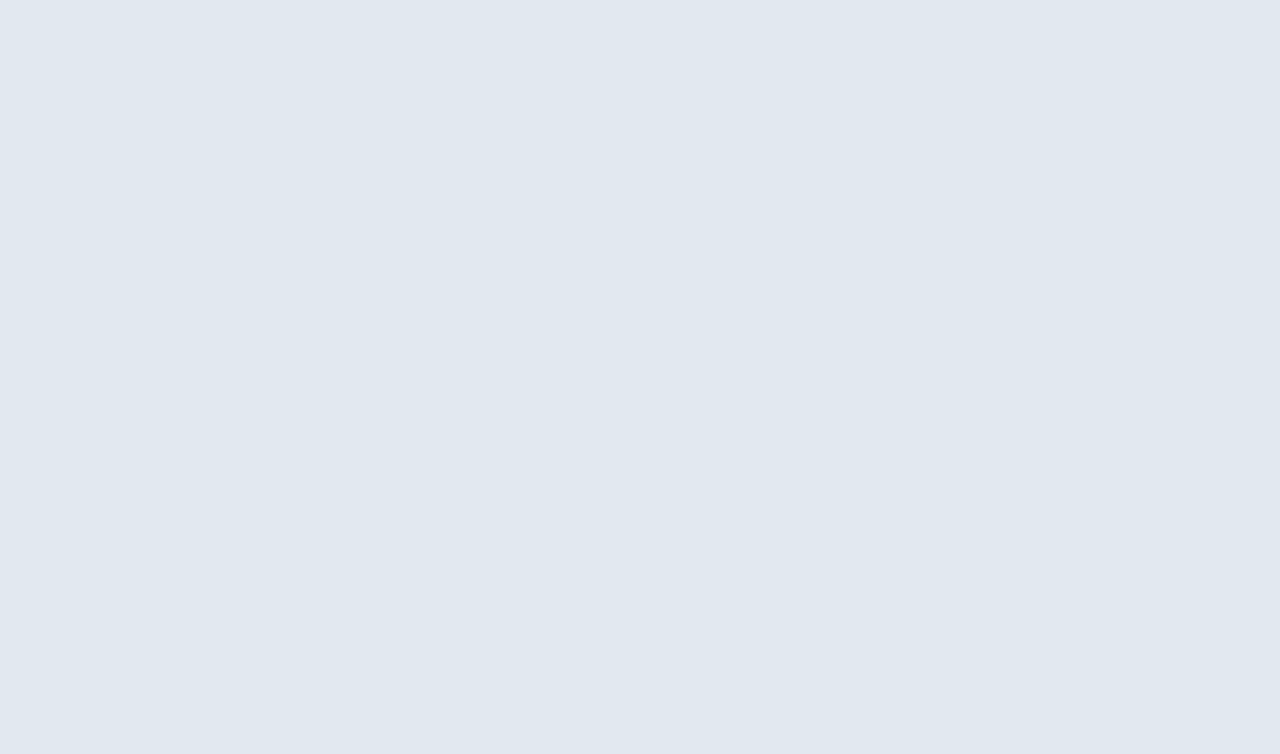
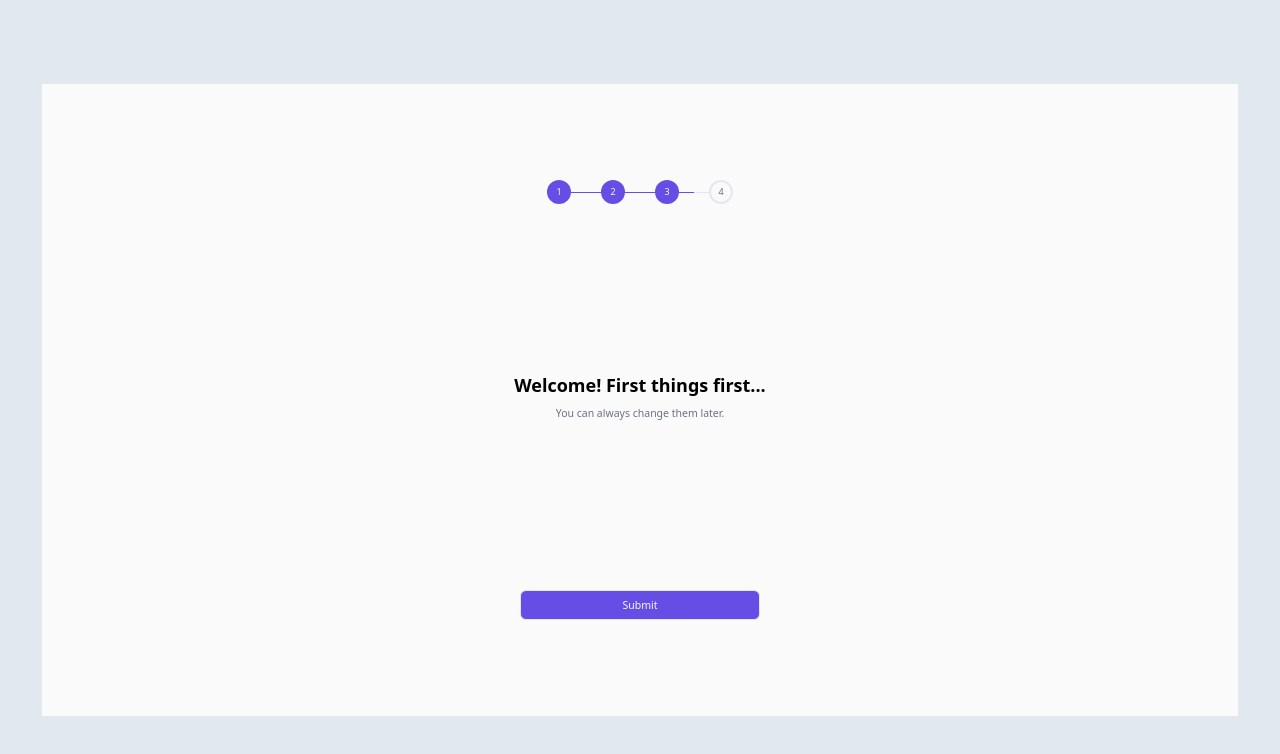
Before and after one commit to sky-kryst/cutshort-react-assignment, a Next.js app: page /onboarding/1 in a window 1280 px wide. Shown: the top 754 px of the page. Built offline with nearby package versions, Linux system fonts and the light colour scheme.

Commit message:
feat(components): :sparkles: onboarding layout

```diff
--- a/components/OnboardingLayout/index.tsx
+++ b/components/OnboardingLayout/index.tsx
@@ -1,22 +1,86 @@
+import React from "react";
+
 interface IProps {
   children?: React.ReactNode;
   submitButtonTitle: string;
+  title: string;
+  subtitle: string;
+  pageNo: number;
 }
 
 export const OnboardingLayout: React.FC<IProps> = ({
   children,
   submitButtonTitle,
+  title,
+  subtitle,
+  pageNo,
 }) => {
   return (
-    <div>
-      <div>
+    <body className="bg-slate-200 h-screen w-screen flex justify-center items-center px-14 py-28">
+      <div
+        className={`bg-neutral-50 h-full w-full flex flex-col items-center justify-between py-32`}
+      >
+        {/* <div className="w-1/3 border border-black"> */}
+        <Stepper noOfSteps={4} stepNo={pageNo} />
+        <div className="flex flex-col justify-between items-center h-16">
+          <h1 className="font-bold text-2xl">{title}</h1>
+          <h4 className="font-normal text-gray-500 text-sm">{subtitle}</h4>
+        </div>
         <form>
           {children}
-          {submitButtonTitle && (
-            <button type="submit">{submitButtonTitle}</button>
-          )}
+          <button
+            type="submit"
+            className="bg-brand-indigo h-10 text-sm w-80 text-neutral-50 border rounded-lg"
+          >
+            {submitButtonTitle}
+          </button>
         </form>
+        {/* </div> */}
       </div>
-    </div>
+    </body>
   );
 };
+
+interface IStepperProps {
+  noOfSteps: number;
+  stepNo: number;
+}
+
+const Stepper: React.FC<IStepperProps> = ({ noOfSteps, stepNo }) => {
+  let stepperElements: Array<React.ReactNode> = [];
+
+  for (let i = 1; i <= noOfSteps; i++) {
+    const isActive = stepNo >= i;
+
+    stepperElements.push(
+      <div
+        className={`h-8 w-8 rounded-full flex justify-center items-center text-xs ${
+          isActive
+            ? "bg-brand-indigo text-neutral-50"
+            : "border-gray-200 bg-neutral-50 border-2 border-solid text-zinc-500"
+        }`}
+      >
+        {i}
+      </div>
+    );
+
+    if (i < noOfSteps) {
+      stepperElements.push(
+        <>
+          <span
+            className={`h-px w-5 ${
+              isActive ? "bg-brand-indigo" : "bg-gray-200"
+            }`}
+          ></span>
+          <span
+            className={`h-px w-5 ${
+              stepNo > i ? "bg-brand-indigo" : "bg-gray-200"
+            }`}
+          ></span>
+        </>
+      );
+    }
+  }
+
+  return <div className="flex items-center">{stepperElements}</div>;
+};
--- a/pages/index.tsx
+++ b/pages/index.tsx
@@ -16,6 +16,7 @@ const Home: NextPage = () => {
         <title>CutShort Assignment</title>
         <meta name="description" content="UI assignment for CutShort" />
         <link rel="icon" href="/favicon.ico" />
+        <link rel="stylesheet" href="https://rsms.me/inter/inter.css" />
       </Head>
     </div>
   );
--- a/pages/onboarding/[step].tsx
+++ b/pages/onboarding/[step].tsx
@@ -2,5 +2,12 @@ import React from "react";
 import { OnboardingLayout } from "../../components";
 
 export default function Onboarding() {
-  return <OnboardingLayout></OnboardingLayout>;
+  return (
+    <OnboardingLayout
+      title="Welcome! First things first..."
+      subtitle="You can always change them later."
+      pageNo={3}
+      submitButtonTitle="Submit"
+    ></OnboardingLayout>
+  );
 }
--- a/styles/globals.css
+++ b/styles/globals.css
@@ -6,9 +6,8 @@ html,
 body {
   padding: 0;
   margin: 0;
-  font-family: -apple-system, BlinkMacSystemFont, Segoe UI, Roboto, Oxygen,
-    Ubuntu, Cantarell, Fira Sans, Droid Sans, Helvetica Neue, sans-serif;
-    @apply bg-slate-200;
+  @apply font-sans;
+  font-size:12px
 }
 
 a {
--- a/tailwind.config.js
+++ b/tailwind.config.js
@@ -1,11 +1,19 @@
-/** @type {import('tailwindcss').Config} */
+const defaultTheme = require("tailwindcss/defaultTheme");
+
 module.exports = {
   content: [
     "./pages/**/*.{js,ts,jsx,tsx}",
     "./components/**/*.{js,ts,jsx,tsx}",
   ],
   theme: {
-    extend: {},
+    extend: {
+      fontFamily: {
+        sans: ["Inter var", ...defaultTheme.fontFamily.sans],
+      },
+      colors: {
+        "brand-indigo": "#664DE5",
+      },
+    },
   },
   plugins: [],
 };
```
Also changed, not shown: components/OnboardingLayout/styles.module.css (deleted).
